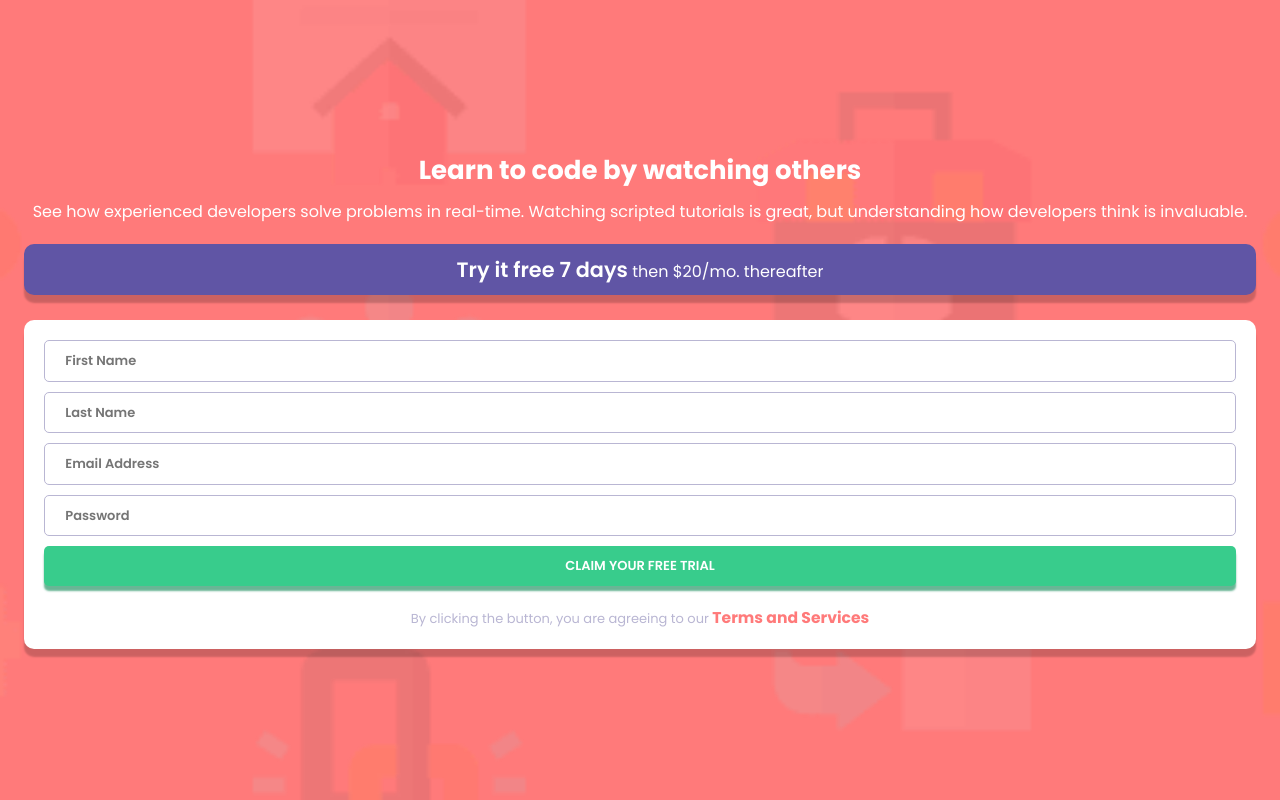
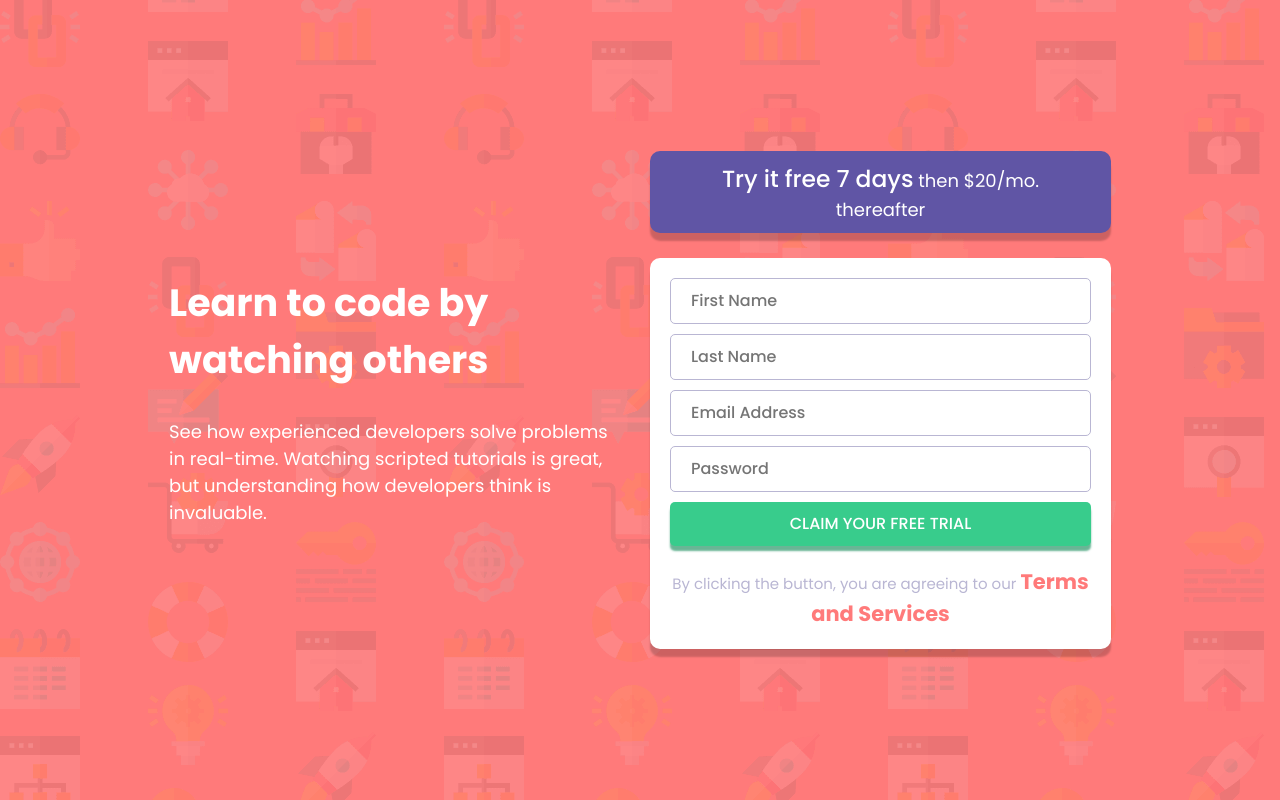
Before and after one commit to gillaercio/intro-component-with-signup-form-master, a plain HTML site: page index.html in a window 1280 px wide. Drawn offline with Linux system fonts and the light colour scheme.

Commit message:
Desktop design structured

```diff
--- a/assets/css/global.css
+++ b/assets/css/global.css
@@ -18,7 +18,7 @@ html {
   --Poppins: "Poppins", sans-serif;
   --text-ft: 700 2.6em/150% var(--Poppins);
   --text-md: 400 1.6em/150% var(--Poppins);
-  --text-md-ft: 600 1.3em/150% var(--Poppins);
+  --text-md-ft: 500 1.3em/150% var(--Poppins);
   --text-sm: 400 1.3em/150% var(--Poppins);
   --text-sm-ft: 700 1.2em/150% var(--Poppins);
 }
--- a/assets/css/main.css
+++ b/assets/css/main.css
@@ -7,13 +7,15 @@ body {
   background-repeat: no-repeat;
   background-size: cover;
   background-color: var(--Red);
+  transition: width 0.5s ease-in-out, height 0.5s ease-in-out;
 }
 
 #content {
-  width: minmax(320px, 375px);
+  max-width: 375px;
   padding: 24px;
   display: grid;
   gap: 20px;
+  transition: width 0.5s ease-in-out, height 0.5s ease-in-out;
 
   #top-content {
     text-align: center;
@@ -31,13 +33,14 @@ body {
 }
 
 .form-title {
+  max-width: 375px;
+  padding: 10px 30px;
+  margin-bottom: 25px;
   font: var(--text-md);
   color: white;
   background-color: var(--Blue);
   text-align: center;
   border-radius: 10px;
-  padding: 10px 30px;
-  margin-bottom: 25px;
 
   .form-offer {
     font: var(--text-md-ft);
@@ -59,12 +62,12 @@ body {
   }
 
   .form-button {
-    font: var(--text-md-ft);
     color: white;
     text-transform: uppercase;
     background-color: var(--Green);
     box-shadow: 0px 5px 2px rgba(42, 150, 104, 0.7);
     border: none;
+    cursor: pointer;
   }
 
   .form-parag {
@@ -83,3 +86,82 @@ body {
 .form-title, .form-content, .form-button {
   box-shadow: 0px 8px 2px rgba(0,0,0,.2);
 }
+
+@media screen and (min-width: 992px) {
+  body {
+    background-image: url(../images/bg-intro-desktop.png);
+
+      #content {
+      max-width: 990px;
+      grid-template-areas:
+      'top-left top-right';
+      align-items: center;
+      transition: width 0.5s ease-in-out, height 0.5s ease-in-out;
+
+      #top-content {
+        grid-area: 'top-left';
+        min-width: 50%;
+        text-align: left;
+
+        .top-title {
+          font-size: 3.8em;
+          margin-bottom: 30px;
+        }
+
+        .top-parag {
+          padding-right: 10px;
+        }
+      }
+
+      #form-contents {
+        grid-area: 'top-right';
+        min-width: 50%;
+
+        .form-title {
+          max-width: 100%;
+        }
+
+        .form-input, .form-button {
+          font-size: 1.6em;
+        }
+      }
+    }
+  }
+}
+
+@media screen and (min-width: 1201px) {
+  #content {
+    justify-self: center;
+    /* max-width: 90%; */
+    min-width: 90%;
+    transition: width 0.5s ease-in-out, height 0.5s ease-in-out;
+
+    #top-content {
+      .top-title {
+        font-size: 4.2em;
+      }
+
+      .top-parag {
+        font-size: 1.8em;
+      }
+    }
+
+    #form-contents {
+      .form-title {
+        font-size: 1.8em;
+      }
+
+      .form-input, .form-button {
+        font-size: 1.8em;
+      }
+
+      .form-parag {
+        font-size: 1.5em;
+      }
+
+      .form-terms {
+        font-size: 1.4em;
+      }
+    }
+  }
+}
```
